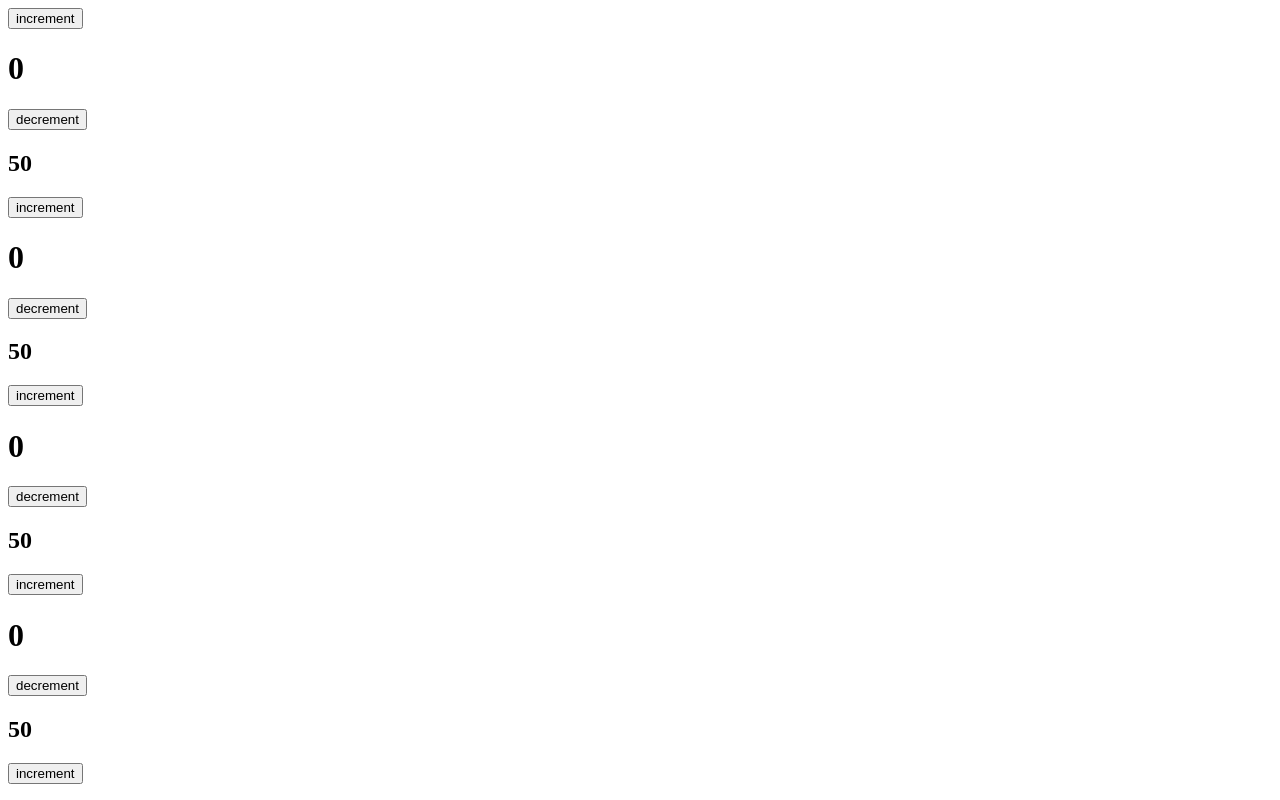
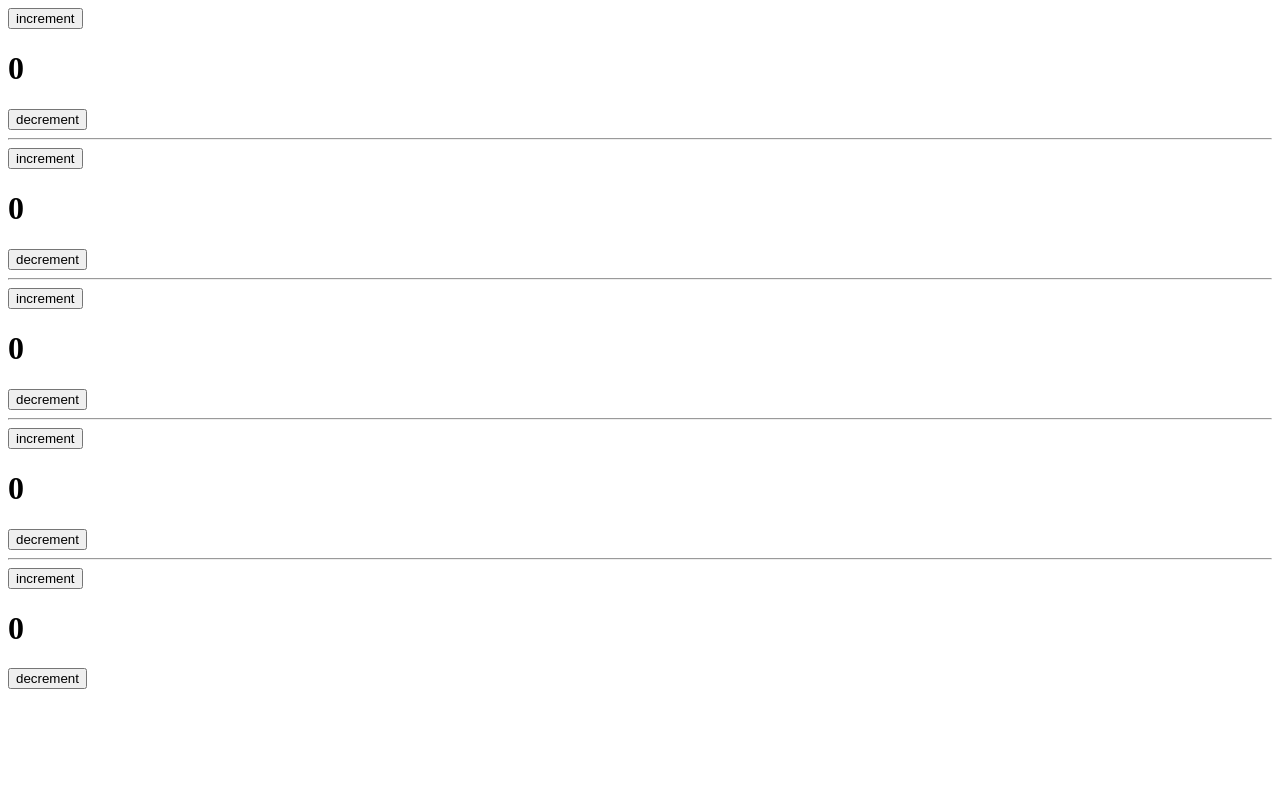
Before and after one commit to abhishek5069/react_con, a React (Create React App) app: page / in a window 1280 px wide. Shown: the top 800 px of the page. Built offline with nearby package versions, Linux system fonts and the light colour scheme.

Commit message:
i d comp

```diff
--- a/src/Mycomp.js
+++ b/src/Mycomp.js
@@ -17,7 +17,6 @@ import React from "react";
 class Mycomp extends React.Component{
     state={
         number1:0,
-        number2:50,
     };
     render=()=>{
         return(
@@ -28,9 +27,9 @@ class Mycomp extends React.Component{
             <h1>{this.state.number1}</h1>
 
             <button onClick={()=>{
-                this.setState({number2:this.state.number2-1})
+                this.setState({number1:this.state.number1-1})
             }}>decrement</button>
-            <h2>{this.state.number2}</h2>
+
             </div>
         );
     };
--- a/src/index.js
+++ b/src/index.js
@@ -12,9 +12,13 @@ ReactDOM.render(
                 //<App />, // ek component
                 <div>
                  <Mycomp />
+                 <hr />
                  <Mycomp />
+                 <hr />
                  <Mycomp />
+                 <hr />
                  <Mycomp />
+                 <hr />
                  <Mycomp />
                 </div>,
                  document.querySelector("#root") // aur ek jagah jha us component ko dikhana hai
```
